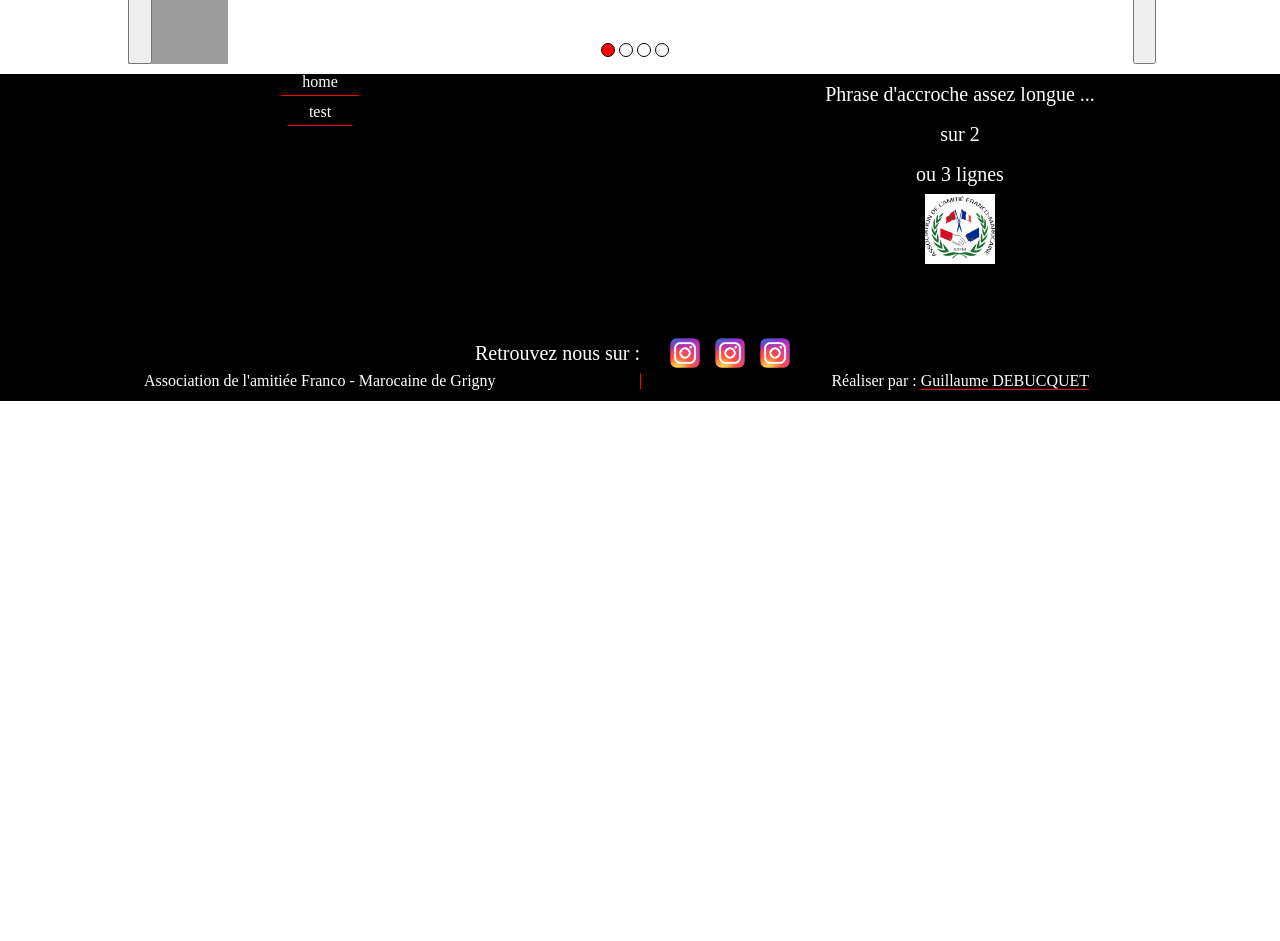
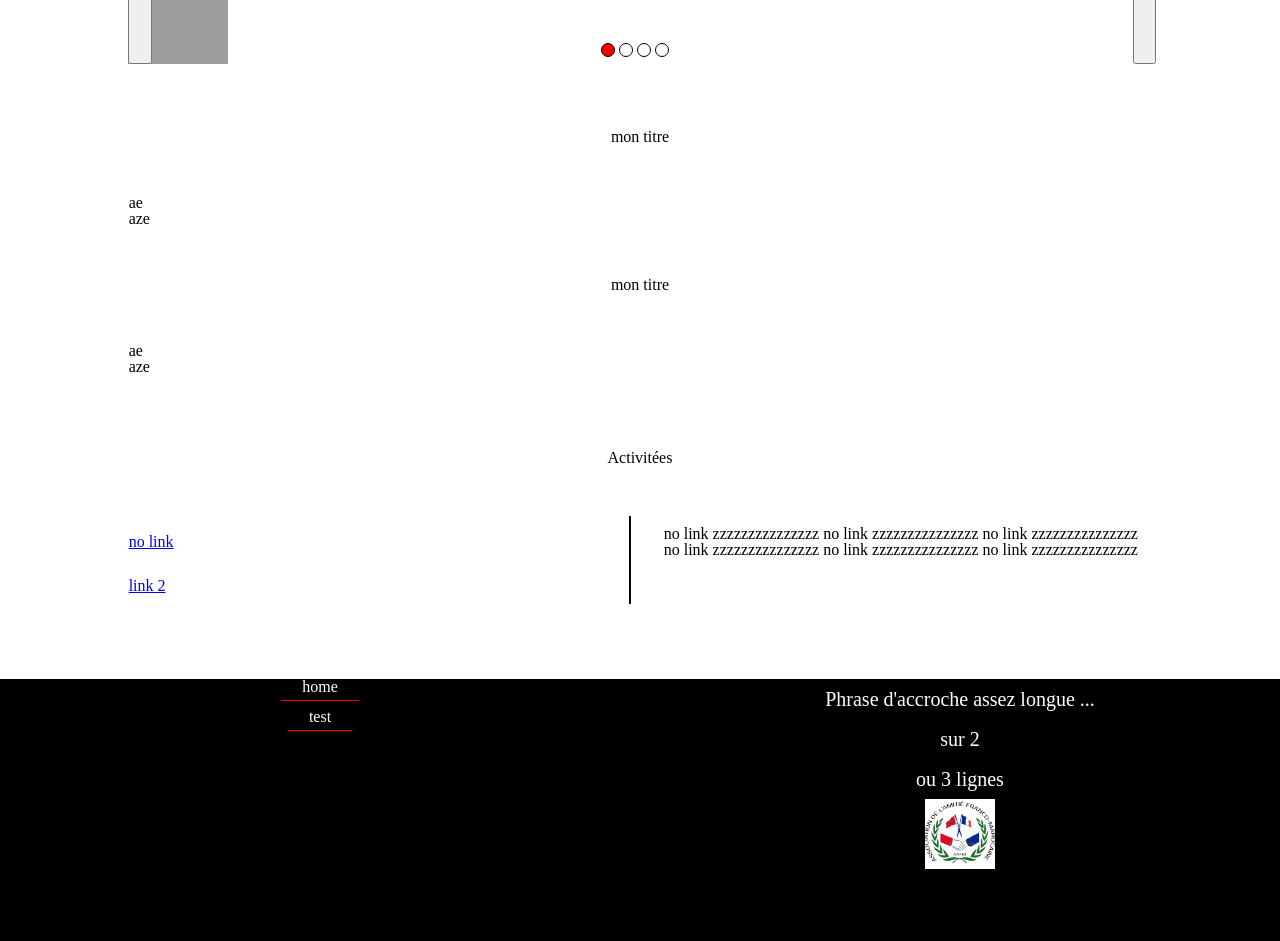
Before and after one commit to Thaishery/aafm-front, a React (Vite) app: page / in a window 1280 px wide. Shown: the part 400-1341 px from the top of the page. Before the commit the page ends 801 px from the top, so only its background shows below. Built offline with nearby package versions, Linux system fonts and the light colour scheme; grey boxes are pictures that could not be loaded; a web font is replaced by a local one.

Commit message:
caroussel + module list + module simpletext

```diff
--- /dev/null
+++ b/src/componant/SimpleText/SimpleText.jsx
@@ -0,0 +1,29 @@
+import { Fragment } from 'react';
+import "./simpleText.scss"
+
+const SimpleText = ({articles}) =>{
+  return (
+    <div className='articles'>
+      {articles &&
+        articles.map((article,key) =>{
+          return (
+          <Fragment key={key}>
+            {article.title &&
+              <h2>{article.title}</h2>
+            }
+            {article.parags &&
+              <article>
+                {article.parags.map((parag,key)=>{
+                  return(<Fragment key={key}>
+                    <p>{parag}</p>
+                  </Fragment>)
+                })}
+              </article>
+            }
+          </Fragment>)}
+        )
+      }
+    </div>
+  )
+}
+export default SimpleText;
--- /dev/null
+++ b/src/componant/SimpleText/simpleText.scss
@@ -0,0 +1,15 @@
+.articles{
+  width: 85%;
+  margin: auto;
+  margin-bottom: 75px;
+  h2{
+    text-align: center;
+    margin-bottom: 50px;
+  }
+  p{
+    padding-left: 3%;
+  }
+  article{
+    margin-bottom: 50px;
+  }
+}
--- a/src/componant/Sliders/controls.jsx
+++ b/src/componant/Sliders/controls.jsx
@@ -1,9 +1,7 @@
 import './controls.scss'
 import SliderDot from './sliderDot'
+
 const Controls = ({prev, next,slides,curent, setActive})=>{
-  // const setActive=()=>{
-
-  // }
   return(
     <div className='-controls'>
       <button className='slider-prev' onClick={prev}>&lt;</button>
--- a/src/componant/Sliders/style.scss
+++ b/src/componant/Sliders/style.scss
@@ -1,6 +1,7 @@
 .slider{
   display: grid;
   margin: 20px auto;
+  margin-bottom: 75px;
   max-height: 300px;
   width: 80%;
   justify-content: center;
--- /dev/null
+++ b/src/componant/dualColList/dualColList.jsx
@@ -0,0 +1,29 @@
+import "./dualColList.scss"
+const DualColList = ({title,listItem}) =>{
+  return (
+    <>
+      {listItem &&
+        <div className="dualColList">
+          {title &&
+            <h2>{title}</h2>
+          }
+          <ul className="listWraper">
+            {listItem.map((item,key)=>{
+              return(
+                <li key={key}>
+                  {item.link &&
+                    <a href={item.link}>{item.content}</a>
+                  }
+                  {!item.link &&
+                    <span>{item.content}</span>
+                  }
+                </li>
+              )
+            })}
+          </ul>
+        </div>
+      }
+    </>
+  )
+}
+export default DualColList
--- /dev/null
+++ b/src/componant/dualColList/dualColList.scss
@@ -0,0 +1,26 @@
+.dualColList{
+  width: 85%;
+  margin: auto;
+  margin-bottom: 75px;
+  h2{
+    text-align: center;
+    margin-bottom: 50px;
+  }
+  ul{
+    display: flex;
+    flex-wrap: wrap;
+  }
+  li{
+    width: 46%;
+    padding-left: 3%;
+    display: grid;
+    & a,span{
+      padding: 10px 20px 10px 0;
+      justify-self: start;
+      margin: auto 0;
+    }
+  }
+  li:nth-child(odd){
+    border-right: 2px solid black;
+  }
+}
--- a/src/views/home.jsx
+++ b/src/views/home.jsx
@@ -1,4 +1,6 @@
+import SimpleText from "../componant/SimpleText/SimpleText"
 import Slider from "../componant/Sliders/slider"
+import DualColList from "../componant/dualColList/dualColList"
 
 const Home = ()=>{
   return(
@@ -32,6 +34,36 @@ const Home = ()=>{
           desc:"ma description"
         }
         ]}/>
+      <SimpleText
+        articles={[
+          {
+            title:"mon titre",
+            parags:[
+              "ae",
+              "aze"
+            ]
+          }, {
+            title:"mon titre",
+            parags:[
+              "ae",
+              "aze"
+            ]
+          }
+        ]}
+      />
+      <DualColList title={"Activitées"} listItem={[
+        {
+          link:"http://gdeb.fr",
+          content:"no link "
+        },
+        {
+          content:"no link zzzzzzzzzzzzzzz no link zzzzzzzzzzzzzzz no link zzzzzzzzzzzzzzz no link zzzzzzzzzzzzzzz no link zzzzzzzzzzzzzzz no link zzzzzzzzzzzzzzz "
+        },
+        {
+          link:"http://gdeb.fr",
+          content:"link 2"
+        }
+      ]} />
     </>
   )
 }
```
